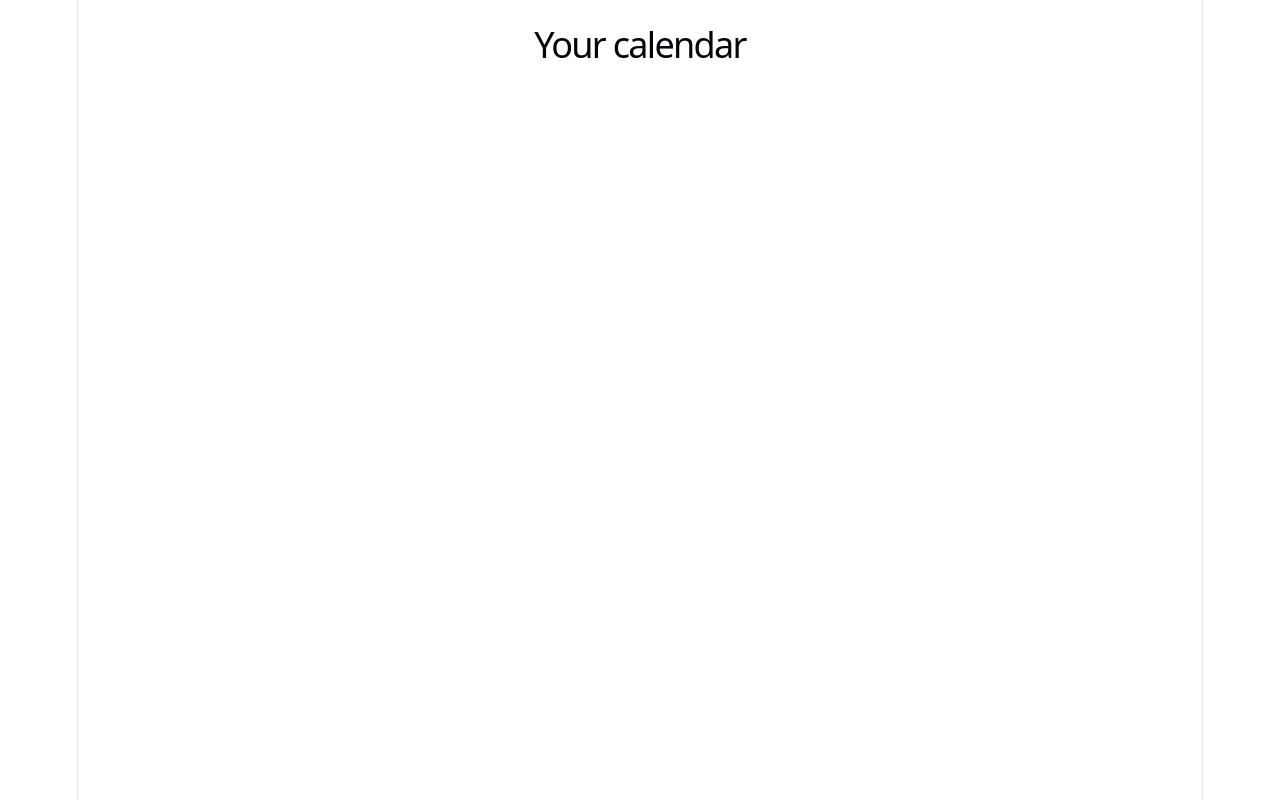
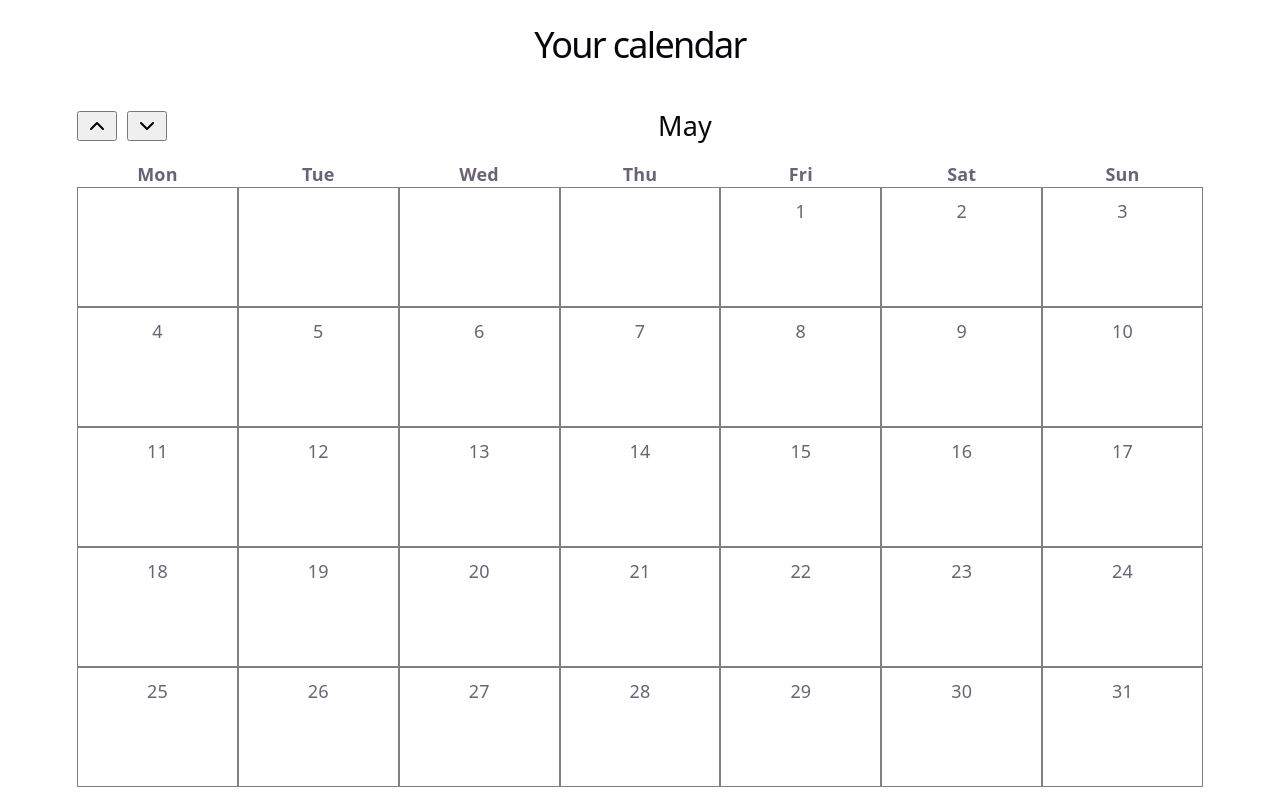
Before and after one commit to HannaRogalska/calendar, a React (Vite) app in the folder frontend/: page / in a window 1280 px wide. Built offline with nearby package versions, Linux system fonts and the light colour scheme.

Commit message:
feat(calendar): add calendar page with grid cells and navigation

```diff
--- /dev/null
+++ b/frontend/hooks/useCalendar.ts
@@ -0,0 +1,65 @@
+import { useState, useMemo } from 'react';
+import type { calendarHookType } from '../types/calendarType';
+
+const WEEK_DAYS = Array.from({ length: 7 }, (_, i) => {
+  const tempDate = new Date(2024, 0, 1 + i); // 1 Jan 2024 - Monday
+  return { id: i, dayOfWeek: tempDate.toLocaleString('en-US', { weekday: 'short' }) };
+});
+
+const useCalendar = (): calendarHookType => {
+  const [nowDate, setNowDate] = useState(new Date());
+  const year = nowDate.getFullYear();
+  const month = nowDate.getMonth() + 1;
+
+  // Get the full text representation of the current month (e.g., "May")
+  const fullMonth = nowDate.toLocaleString('en-US', { month: 'long' });
+
+  // Handler to switch to the first day of the next month
+  const nextMonth = () => {
+    setNowDate((prev) => new Date(prev.getFullYear(), prev.getMonth() + 1, 1));
+  };
+  // Handler to switch to the first day of the previous month
+  const prevMonth = () => {
+    setNowDate((prev) => new Date(prev.getFullYear(), prev.getMonth() - 1, 1));
+  };
+
+  const calendarCells = useMemo(() => {
+    const cells = [];
+    // Get total days in the current month by requesting day 0 of the next month
+    const daysInMonth = new Date(year, month, 0).getDate();
+    // Find the weekday of the first day of the month (0 = Sunday, 1 = Monday, etc.)
+    const firstDayDate = new Date(year, month - 1, 1);
+    const startDayOfWeek = firstDayDate.getDay();
+    // Calculate leading empty cells to align Monday as the first column (0 = Mon, 6 = Sun)
+    const leadingEmptyDays = startDayOfWeek === 0 ? 6 : startDayOfWeek - 1;
+
+    // Fill the grid with empty strings for the days before the 1st of the month
+    for (let i = 0; i < leadingEmptyDays; i++) {
+      cells.push({ id: `empty-start-${year}-${month}-${i}`, dayOfMonth: '' });
+    }
+
+    // Fill the grid with the actual day numbers of the month
+    for (let i = 1; i <= daysInMonth; i++) {
+      cells.push({ id: `day-${year}-${month}-${i}`, dayOfMonth: i });
+    }
+    // Calculate trailing empty cells needed to complete the final row of 7 columns
+    const trailingEmptyDays = cells.length % 7 === 0 ? 0 : 7 - (cells.length % 7);
+
+    // Fill the grid with empty strings for the remaining spaces of the last week
+    for (let i = 0; i < trailingEmptyDays; i++) {
+      cells.push({ id: `empty-end-${year}-${month}-${i}`, dayOfMonth: '' });
+    }
+
+    return cells;
+  }, [year, month]);
+
+  return {
+    nextMonth,
+    prevMonth,
+    calendarCells,
+    weekDays: WEEK_DAYS,
+    fullMonth,
+  };
+};
+
+export default useCalendar;
--- a/frontend/package.json
+++ b/frontend/package.json
@@ -10,8 +10,10 @@
     "preview": "vite preview"
   },
   "dependencies": {
+    "lucide-react": "^1.16.0",
     "react": "^19.2.6",
-    "react-dom": "^19.2.6"
+    "react-dom": "^19.2.6",
+    "uuid": "^14.0.0"
   },
   "devDependencies": {
     "@eslint/js": "^10.0.1",
--- a/frontend/src/App.tsx
+++ b/frontend/src/App.tsx
@@ -1,4 +1,5 @@
 import './App.css';
+import CalendarPage from './pages/CalendarPage';
 
 function App() {
   return (
@@ -6,6 +7,7 @@ function App() {
       <section>
         <h1>Your calendar</h1>
       </section>
+      <CalendarPage/>
     </>
   );
 }
--- a/frontend/src/index.css
+++ b/frontend/src/index.css
@@ -2,7 +2,6 @@
   --text: #6b6375;
   --text-h: #08060d;
   --bg: #fff;
-  --border: #e5e4e7;
   --sans: system-ui, 'Segoe UI', Roboto, sans-serif;
   --heading: system-ui, 'Segoe UI', Roboto, sans-serif;
   --mono: ui-monospace, Consolas, monospace;
@@ -35,11 +34,9 @@
   max-width: 100%;
   margin: 0 auto;
   text-align: center;
-  border-inline: 1px solid var(--border);
   min-height: 100svh;
   display: flex;
   flex-direction: column;
-  box-sizing: border-box;
 }
 
 body {
--- /dev/null
+++ b/frontend/src/pages/CalendarPage.module.css
@@ -0,0 +1,34 @@
+.weeks_box {
+  display: grid;
+  grid-template-columns: repeat(7, 1fr);
+  font-weight: bold;
+}
+
+.container {
+  display: grid;
+  grid-template-columns: max-content 1fr;
+  align-items: center;
+}
+
+.btn_container {
+  display: flex;
+  gap: 10px;
+}
+
+.btn {
+  display: inline-flex;
+  align-items: center;
+  justify-content: center;
+  cursor: pointer;
+}
+
+.grid_for_month {
+  display: grid;
+  grid-template-columns: repeat(7, 1fr);
+  height: calc(100vh - 200px);
+}
+
+.day_cell {
+  padding: 10px;
+  border: 1px solid gray
+}
--- /dev/null
+++ b/frontend/src/pages/CalendarPage.tsx
@@ -0,0 +1,43 @@
+import style from './CalendarPage.module.css';
+import { ChevronDown, ChevronUp } from 'lucide-react';
+import useCalendar from '../../hooks/useCalendar';
+
+const CalendarPage = () => {
+  const { nextMonth, prevMonth, calendarCells, weekDays, fullMonth } =
+    useCalendar();
+
+  return (
+    <div>
+      <div className={style.container}>
+        <div className={style.btn_container}>
+          <button onClick={nextMonth} className={style.btn}>
+            <ChevronUp />
+          </button>
+          <button onClick={prevMonth} className={style.btn}>
+            <ChevronDown />
+          </button>
+        </div>
+        <div>
+          <h2>{fullMonth}</h2>
+        </div>
+      </div>
+
+      <div>
+        <div className={style.weeks_box}>
+          {weekDays.map((el) => (
+            <div key={el.id}>{el.dayOfWeek}</div>
+          ))}
+        </div>
+        <div className={style.grid_for_month}>
+          {calendarCells.map((el) => (
+            <div key={el.id} className={style.day_cell}>
+              {el.dayOfMonth}
+            </div>
+          ))}
+        </div>
+      </div>
+    </div>
+  );
+};
+
+export default CalendarPage;
--- /dev/null
+++ b/frontend/types/calendarType.ts
@@ -0,0 +1,15 @@
+export type calendarCellsType = {
+  id: string;
+  dayOfMonth: number | string;
+};
+export type calendarWeekDaysType = {
+  id: number;
+  dayOfWeek: string;
+};
+export interface calendarHookType {
+  nextMonth: () => void;
+  prevMonth: () => void;
+  calendarCells: calendarCellsType[];
+  weekDays: calendarWeekDaysType[];
+  fullMonth: string;
+}
```
Also changed, not shown: frontend/tsconfig.app.json (+11 -5 lines), 1 other file (tests, documents, lock files or other folders).
